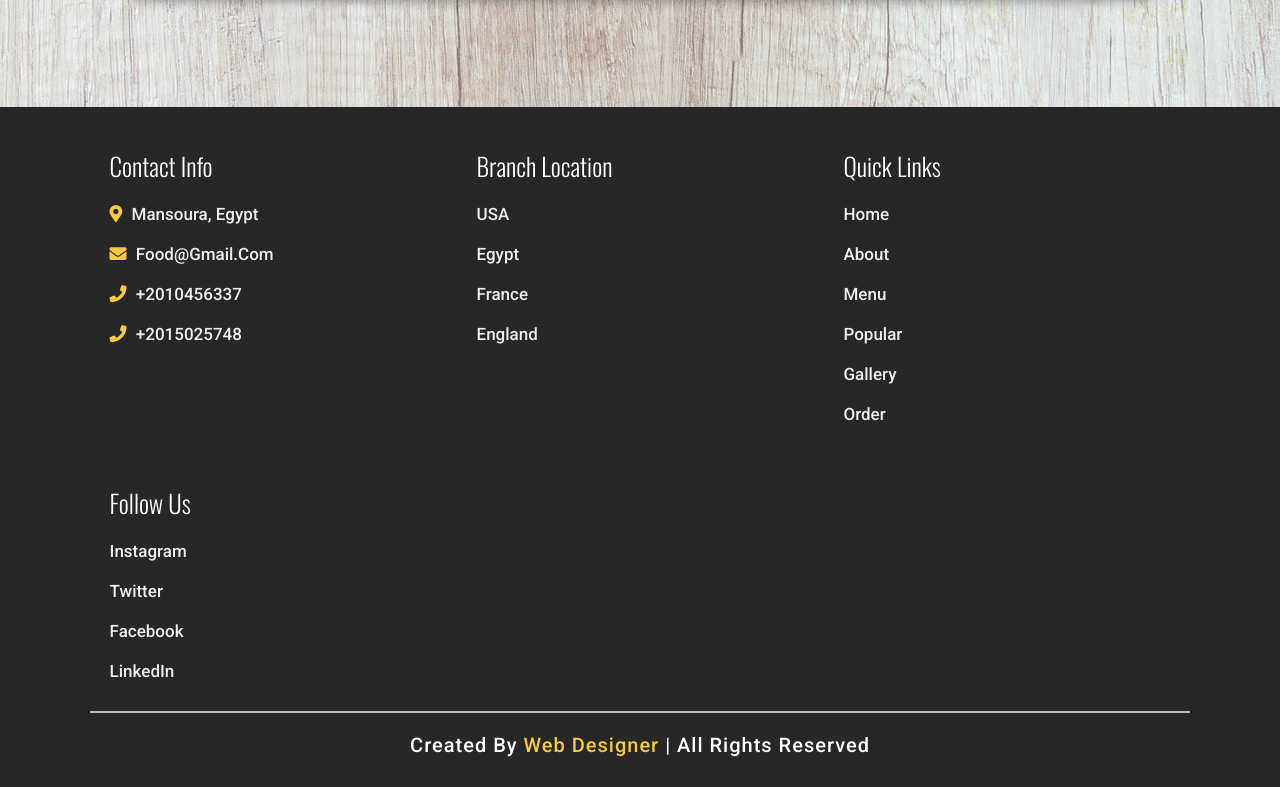
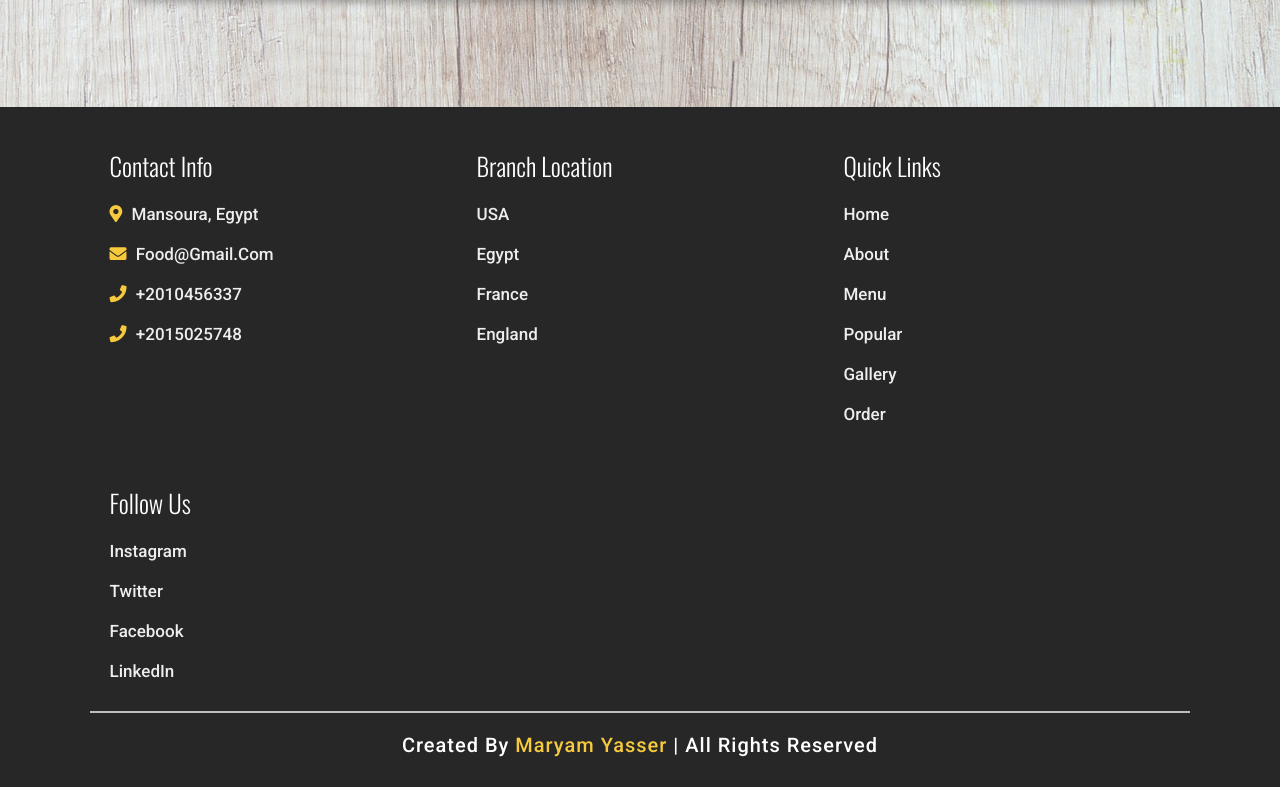
Before and after one commit to MaryamYasser98/Food, a plain HTML site: page index.html in a window 1280 px wide. Shown: the part 5907-6694 px from the top of the page. Drawn offline with nearby package versions, Linux system fonts and the light colour scheme.

Commit message:
Update index.html

```diff
--- a/index.html
+++ b/index.html
@@ -302,7 +302,7 @@
 
             </div><!-- end of box-container -->
 
-            <div class="created">created by <a href="#"> web designer</a> | all rights reserved</div>
+            <div class="created">created by <a href="#"> Maryam Yasser</a> | all rights reserved</div>
 
         </div><!-- section footer -->
 
```
